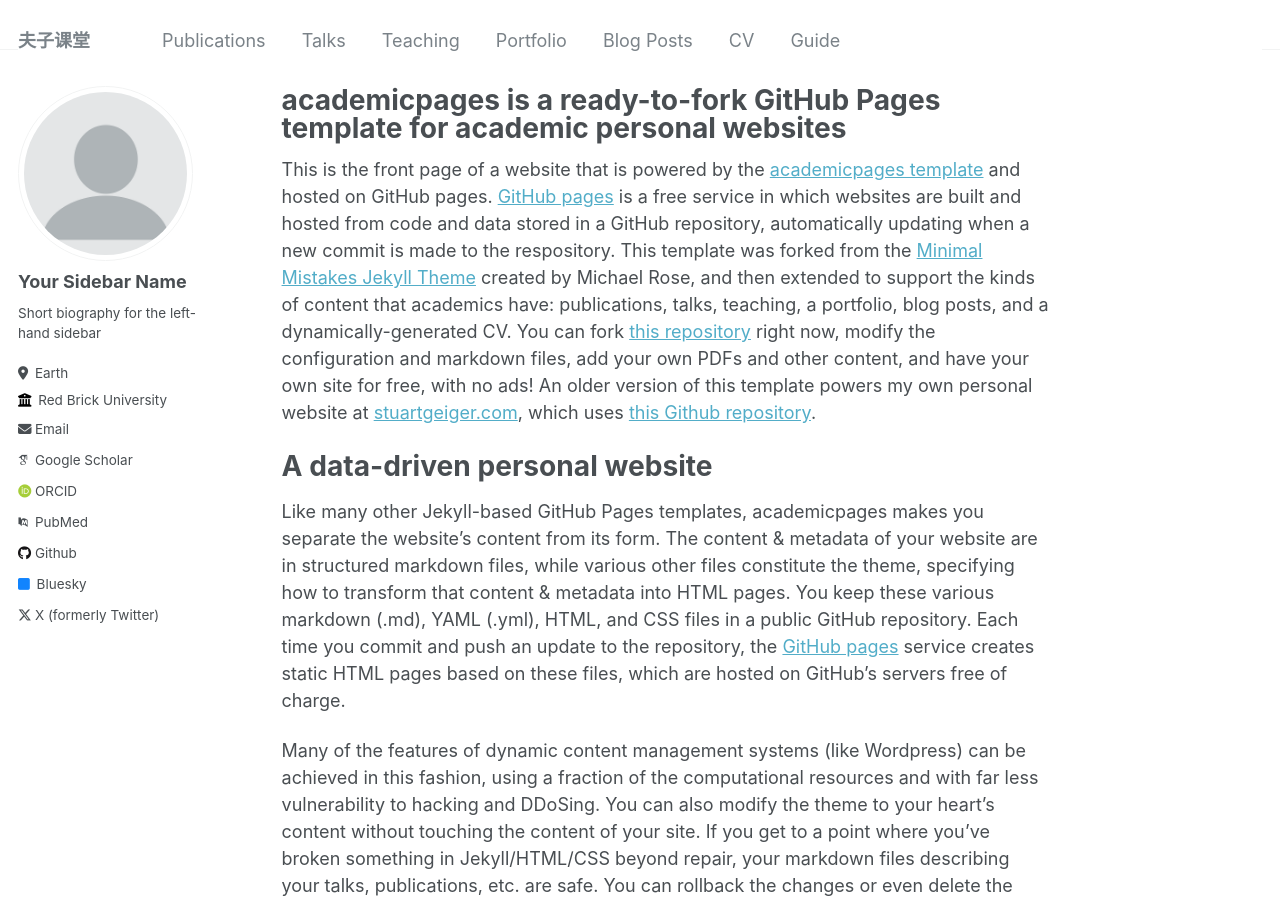
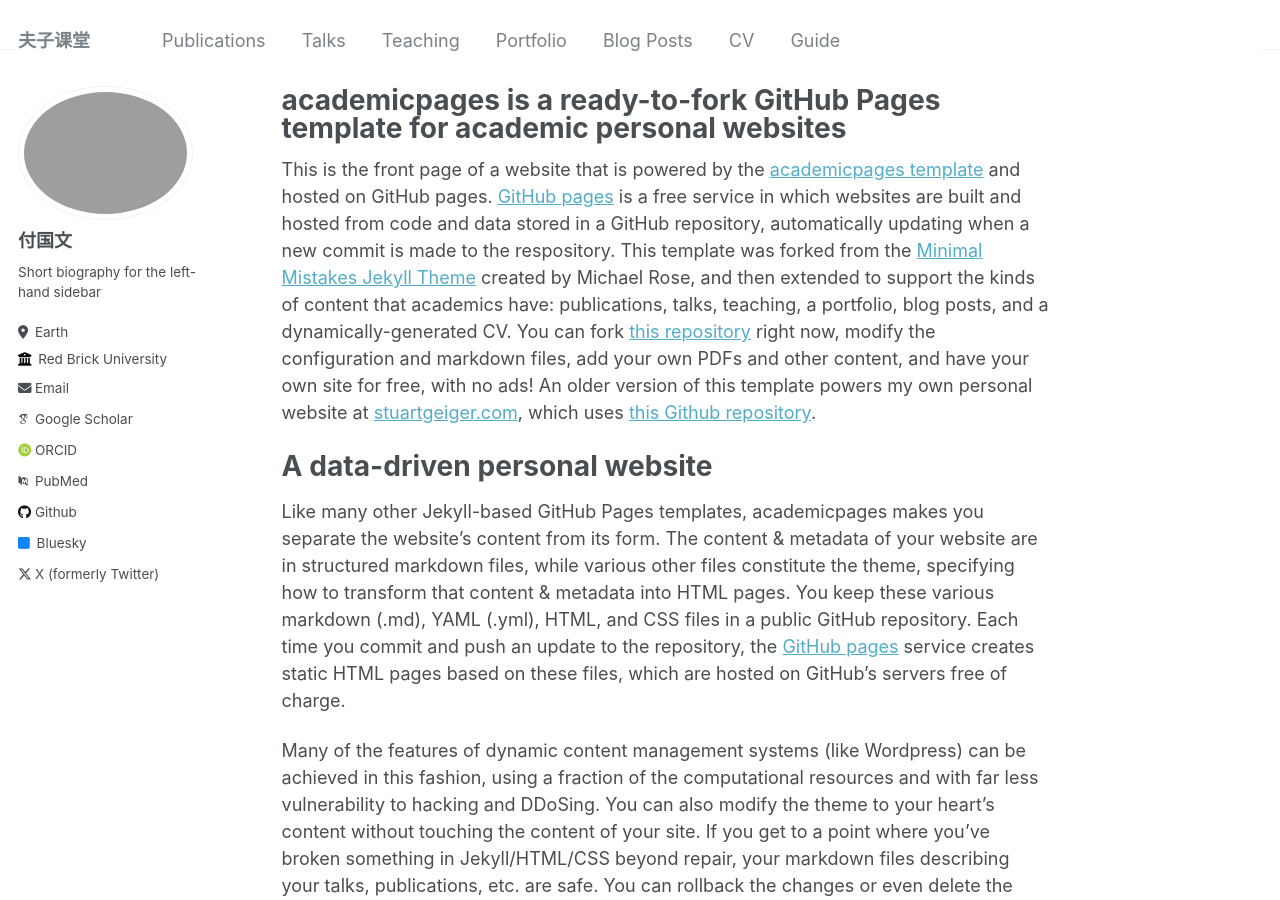
Before and after one commit to fuguowenn/fuguowenn.github.io, a Jekyll site: the page built from _pages/about.md, in a window 1280 px wide and 900 px high. Built offline with Jekyll 4.4.1, drawn with Linux system fonts in a browser that asks for light colours; some web fonts are replaced.

Commit message:
Update _config.yml

```diff
--- a/_config.yml
+++ b/_config.yml
@@ -21,8 +21,8 @@ repository               : "academicpages/academicpages.github.io"
 #               Additional customization can be done by editing /_includes/author-profile.html
 author:
   # Biographic information
-  avatar           : "profile.png"
-  name             : "Your Sidebar Name"
+  avatar           : "fuguowen.JPG"
+  name             : "付国文"
   pronouns         : # example: "she/her"
   bio              : "Short biography for the left-hand sidebar"
   location         : "Earth"
```
